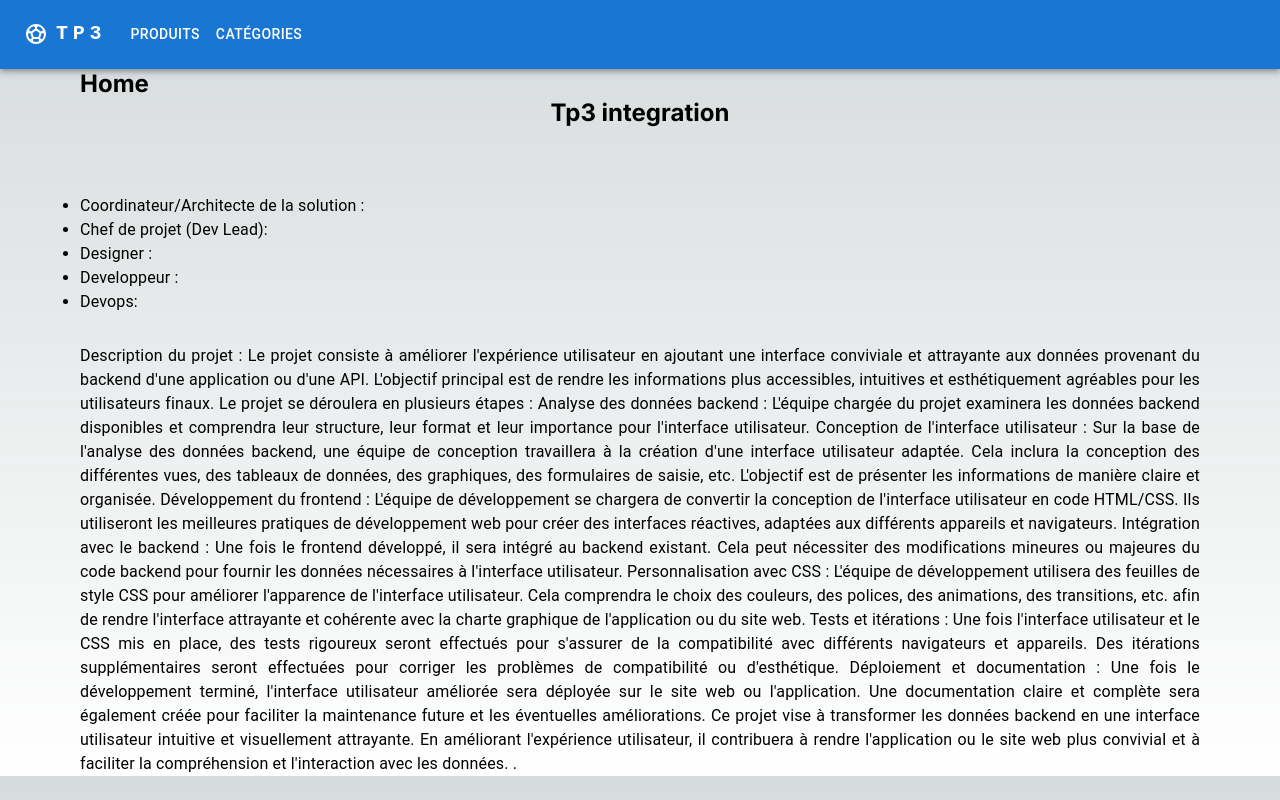
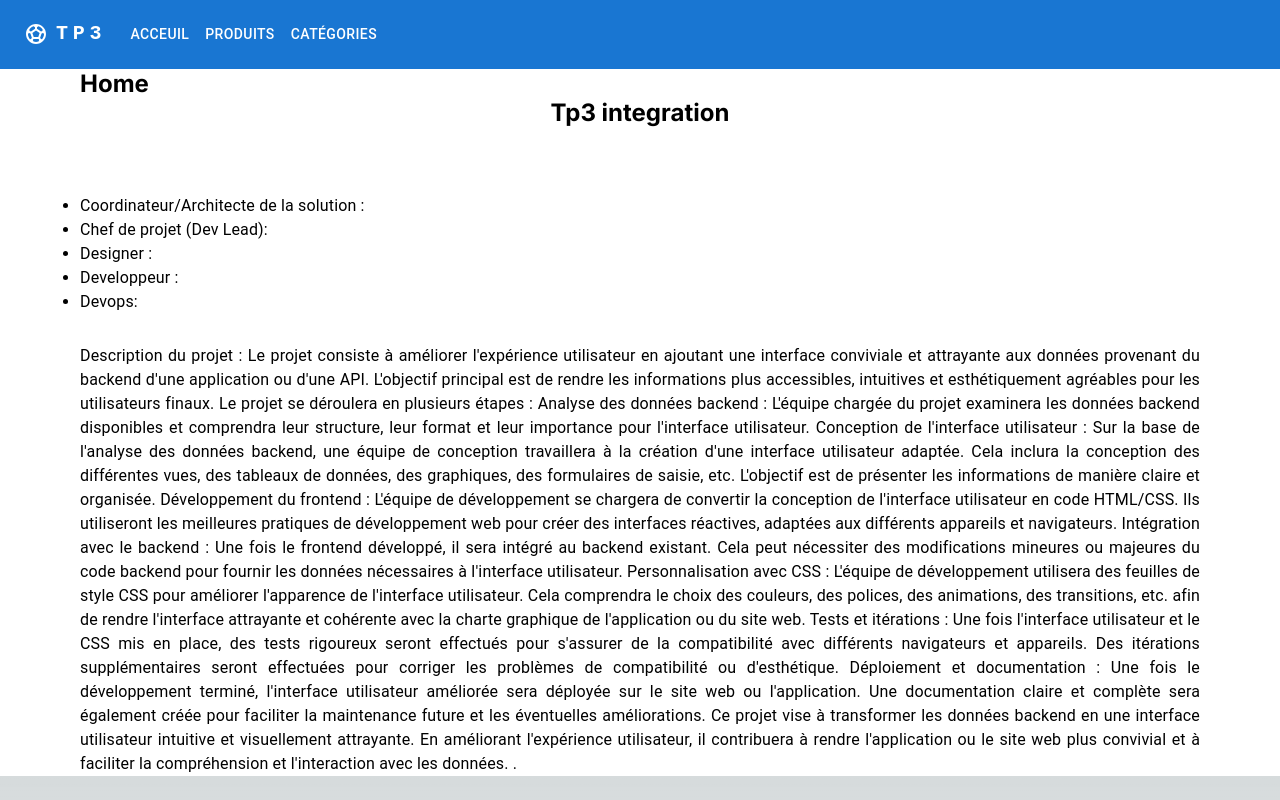
Before and after one commit to NateThibault/Projet_Final_Integration, a Next.js app: page / in a window 1280 px wide. Built offline with nearby package versions, Linux system fonts and the light colour scheme.

Commit message:
ajouter un backgroud pour la page acceuil, ajouter l'icone acceuil dans le menu

```diff
--- a/src/app/page.tsx
+++ b/src/app/page.tsx
@@ -11,7 +11,7 @@ export default function Home() {
   return (
     <>
 
-    <main className={styles.main}>
+    <Box className={styles.main} sx={{background:"white"}}>
 
       <Box
        sx={{ marginLeft:"80px"}}>
@@ -21,7 +21,7 @@ export default function Home() {
      <Grid
           container
           justifyContent="center"
-          style={{ minHeight: 'calc(20vh - 64px)' }}
+          style={{ minHeight: 'calc(20vh - 64px)',color:"black"}}
         >
           <Grid item>
             <Typography variant="h2" align="center">
@@ -30,7 +30,7 @@ export default function Home() {
 
          <h2>Tp3 integration</h2>
      </Grid>
-     <Typography sx={{ marginLeft:"80px", marginRight:"80px"}}>
+     <Typography sx={{ marginLeft:"80px", marginRight:"80px",color:"black"}}>
      <ul>
           <li>Coordinateur/Architecte de la solution : </li>
           <li>Chef de projet (Dev Lead): </li>
@@ -40,7 +40,7 @@ export default function Home() {
         </ul>
         </Typography>
 
-     <Typography sx={{marginTop:"30px", marginLeft:"80px", marginRight:"80px",textAlign:"justify"}}>Description du projet :
+     <Typography sx={{marginTop:"30px", marginLeft:"80px", marginRight:"80px",textAlign:"justify",color:"black"}}>Description du projet :
 Le projet consiste à améliorer l'expérience utilisateur en ajoutant une interface conviviale et attrayante aux données provenant du backend d'une application ou d'une API. L'objectif principal est de rendre les informations plus accessibles, intuitives et esthétiquement agréables pour les utilisateurs finaux.
 Le projet se déroulera en plusieurs étapes :
 Analyse des données backend : L'équipe chargée du projet examinera les données backend disponibles et comprendra leur structure, leur format et leur importance pour l'interface utilisateur.
@@ -55,7 +55,7 @@ Ce projet vise à transformer les données backend en une interface utilisateur
 
 
 
-    </main>
+    </Box>
     </>
   );
 }
--- a/src/component/molecules/my-menu/my-menu.tsx
+++ b/src/component/molecules/my-menu/my-menu.tsx
@@ -18,6 +18,7 @@ interface MenuItem {
 }
 
 const pages: MenuItem[] = [
+    { label: "Acceuil", route: "/" },
     { label: "Produits", route: "/products" },
     { label: "Catégories", route: "/categories" },
 ]
```
